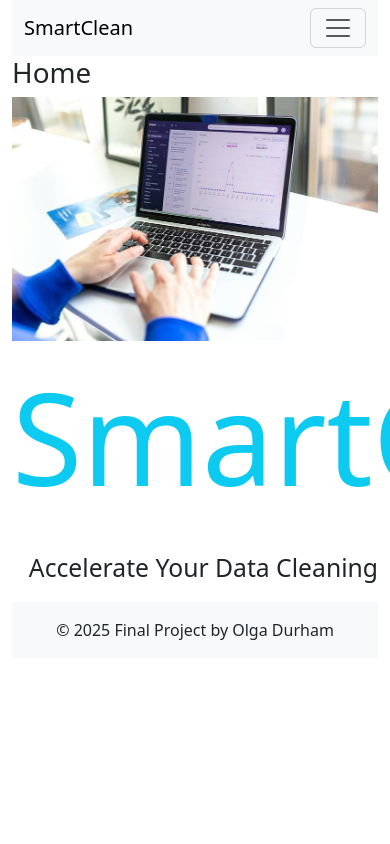
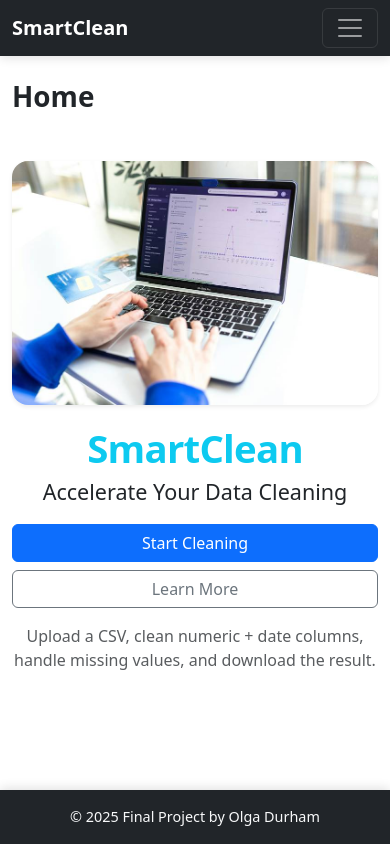
Before and after one commit to shap0011/smartclean-flask, a Flask app: page / in a window 390 px wide; the page is wider, and only the part inside the window is pictured. Run offline with Flask 3, Linux system fonts and the light colour scheme.

Commit message:
Improve layout consistency and responsiveness on home page

```diff
--- a/static/style.css
+++ b/static/style.css
@@ -1,7 +1,62 @@
-    body {
-      background-color: white;
-    }
+/* ---------- Global layout polish ---------- */
+body {
+  background-color: #ffffff;
+}
 
-    div p.smartclean {
-        font-size: 8rem;
-    }
+/* Slightly tighter header spacing */
+header h1 {
+  margin: 0;
+}
+
+/* ---------- Navbar + Footer polish ---------- */
+.navbar {
+  box-shadow: 0 2px 10px rgba(0, 0, 0, 0.12);
+}
+
+/* Active link highlight (Bootstrap adds active styles, this boosts clarity) */
+.navbar .nav-link.active {
+  font-weight: 600;
+  text-decoration: underline;
+  text-underline-offset: 6px;
+}
+
+/* Center nav items on mobile */
+@media (max-width: 991.98px) {
+  .navbar-nav {
+    padding-top: 0.75rem;
+    padding-bottom: 0.5rem;
+  }
+  .navbar-nav .nav-link {
+    padding: 0.6rem 0;
+  }
+}
+
+/* Footer */
+footer {
+  box-shadow: 0 -2px 10px rgba(0, 0, 0, 0.12);
+  font-size: 0.9rem; /* smaller footer text */
+}
+
+/* ---------- Home page hero text ---------- */
+.smartclean {
+  font-weight: 800;
+  line-height: 1;
+  letter-spacing: -0.02em;
+}
+
+/* Responsive sizing for SmartClean text */
+@media (max-width: 575.98px) {
+  .smartclean {
+    font-size: 2.4rem;
+  }
+}
+@media (min-width: 576px) and (max-width: 991.98px) {
+  .smartclean {
+    font-size: 3.6rem;
+  }
+}
+@media (min-width: 992px) {
+  .smartclean {
+    font-size: 5rem;
+  }
+}
--- a/templates/base.html
+++ b/templates/base.html
@@ -1,54 +1,98 @@
 <!doctype html>
 <html lang="en">
   <head>
-    <meta charset="utf-8">
-    <meta name="viewport" content="width=device-width, initial-scale=1">
+    <meta charset="utf-8" />
+    <meta name="viewport" content="width=device-width, initial-scale=1" />
     <title>{% block title %}{% endblock %}</title>
-    <link href="https://cdn.jsdelivr.net/npm/bootstrap@5.3.3/dist/css/bootstrap.min.css" rel="stylesheet" integrity="sha384-QWTKZyjpPEjISv5WaRU9OFeRpok6YctnYmDr5pNlyT2bRjXh0JMhjY6hW+ALEwIH" crossorigin="anonymous">
-    <link rel="stylesheet" href="{{ url_for('static', filename='style.css') }}">
+
+    <link
+      href="https://cdn.jsdelivr.net/npm/bootstrap@5.3.3/dist/css/bootstrap.min.css"
+      rel="stylesheet"
+      integrity="sha384-QWTKZyjpPEjISv5WaRU9OFeRpok6YctnYmDr5pNlyT2bRjXh0JMhjY6hW+ALEwIH"
+      crossorigin="anonymous"
+    />
+
+    <link
+      rel="stylesheet"
+      href="{{ url_for('static', filename='style.css') }}"
+    />
   </head>
-  <body>
+
+  <!-- FLEX COLUMN LAYOUT -->
+  <body class="d-flex flex-column min-vh-100">
+    <!-- NAVBAR -->
+    <nav class="navbar navbar-expand-lg navbar-dark bg-dark">
       <div class="container">
-          <header>
-            <nav class="navbar navbar-expand-lg bg-body-tertiary">
-              <div class="container-fluid">
-                <a class="navbar-brand" href="{{ url_for('home') }}">SmartClean</a>
-                <button class="navbar-toggler" type="button" data-bs-toggle="collapse" data-bs-target="#navbarNav" aria-controls="navbarNav" aria-expanded="false" aria-label="Toggle navigation">
+        <a class="navbar-brand fw-semibold" href="{{ url_for('home') }}">
+          SmartClean
+        </a>
+
+        <button
+          class="navbar-toggler"
+          type="button"
+          data-bs-toggle="collapse"
+          data-bs-target="#navMain"
+          aria-controls="navMain"
+          aria-expanded="false"
+          aria-label="Toggle navigation"
+        >
           <span class="navbar-toggler-icon"></span>
         </button>
-                <div class="collapse navbar-collapse" id="navbarNav">
-                  <ul class="navbar-nav">
+
+        <div class="collapse navbar-collapse" id="navMain">
+          <ul class="navbar-nav ms-auto text-center">
             <li class="nav-item">
-                      <a class="nav-link active" aria-current="page" href="{{ url_for('home') }}">Home</a>
+              <a
+                class="nav-link {% if request.endpoint == 'home' %}active{% endif %}"
+                href="{{ url_for('home') }}"
+                >Home</a
+              >
             </li>
             <li class="nav-item">
-                      <a class="nav-link" href="{{ url_for('about') }}">About</a>
+              <a
+                class="nav-link {% if request.endpoint == 'about' %}active{% endif %}"
+                href="{{ url_for('about') }}"
+                >About</a
+              >
             </li>
             <li class="nav-item">
-                      <a class="nav-link" href="{{ url_for('clean') }}">Clean</a>
+              <a
+                class="nav-link {% if request.endpoint == 'clean' %}active{% endif %}"
+                href="{{ url_for('clean') }}"
+                >Clean</a
+              >
             </li>
             <li class="nav-item">
-                      <a class="nav-link" href="{{ url_for('contact') }}">Contact</a>
+              <a
+                class="nav-link {% if request.endpoint == 'contact' %}active{% endif %}"
+                href="{{ url_for('contact') }}"
+                >Contact</a
+              >
             </li>
-                    <!-- <li class="nav-item">
-                      <a class="nav-link disabled" aria-disabled="true">Disabled</a>
-                    </li> -->
           </ul>
         </div>
       </div>
     </nav>
-            <h1>{% block header1 %}{% endblock %}</h1>
+
+    <!-- PAGE TITLE -->
+    <header class="container py-4">
+      <h1 class="fw-bold">{% block header1 %}{% endblock %}</h1>
     </header>
-          <main>
-            {% block content %}
-            {% endblock %}
+
+    <!-- MAIN CONTENT (grows to push footer down) -->
+    <main class="container py-4 flex-grow-1">
+      {% block content %}{% endblock %}
     </main>
-          <footer class="sticky-footer bg-light text-center py-3">
+
+    <!-- FOOTER -->
+    <footer class="bg-dark text-light text-center py-3">
       <span>&copy; 2025 Final Project by Olga Durham</span>
     </footer>
-      </div>
 
-
-    <script src="https://cdn.jsdelivr.net/npm/bootstrap@5.3.3/dist/js/bootstrap.bundle.min.js" integrity="sha384-YvpcrYf0tY3lHB60NNkmXc5s9fDVZLESaAA55NDzOxhy9GkcIdslK1eN7N6jIeHz" crossorigin="anonymous"></script>
+    <script
+      src="https://cdn.jsdelivr.net/npm/bootstrap@5.3.3/dist/js/bootstrap.bundle.min.js"
+      integrity="sha384-YvpcrYf0tY3lHB60NNkmXc5s9fDVZLESaAA55NDzOxhy9GkcIdslK1eN7N6jIeHz"
+      crossorigin="anonymous"
+    ></script>
   </body>
 </html>
--- a/templates/index.html
+++ b/templates/index.html
@@ -1,10 +1,31 @@
-{% extends "base.html" %}
-{% block title %}Home Page{% endblock %}
-{% block header1 %}Home{% endblock %}
-{% block content %}
-    <div>
-        <img src="{{ url_for('static', filename='image1.jpg') }}" class="img-fluid" alt="Office Work" width="400" height="266">
-        <p class="smartclean text-info">SmartClean</p>
-        <p class="fs-2 text-end">Accelerate Your Data Cleaning</p>
+{% extends "base.html" %} {% block title %}Home Page{% endblock %} {% block
+header1 %}Home{% endblock %} {% block content %}
+
+<div class="row align-items-center g-4">
+  <div class="col-12 col-lg-6">
+    <img
+      src="{{ url_for('static', filename='image1.jpg') }}"
+      class="img-fluid rounded-4 shadow-sm"
+      alt="Office Work"
+    />
+  </div>
+
+  <div class="col-12 col-lg-6 text-center text-lg-start">
+    <p class="smartclean text-info mb-2">SmartClean</p>
+    <p class="fs-4 fs-lg-2 mb-3">Accelerate Your Data Cleaning</p>
+    <div class="d-flex flex-column flex-sm-row gap-2">
+      <a class="btn btn-primary" href="{{ url_for('clean') }}"
+        >Start Cleaning</a
+      >
+      <a class="btn btn-outline-secondary" href="{{ url_for('about') }}"
+        >Learn More</a
+      >
     </div>
+    <p class="text-muted mt-3 mb-0">
+      Upload a CSV, clean numeric + date columns, handle missing values, and
+      download the result.
+    </p>
+  </div>
+</div>
+
 {% endblock %}
```
Lines whose indentation alone changed are shown as unchanged.
